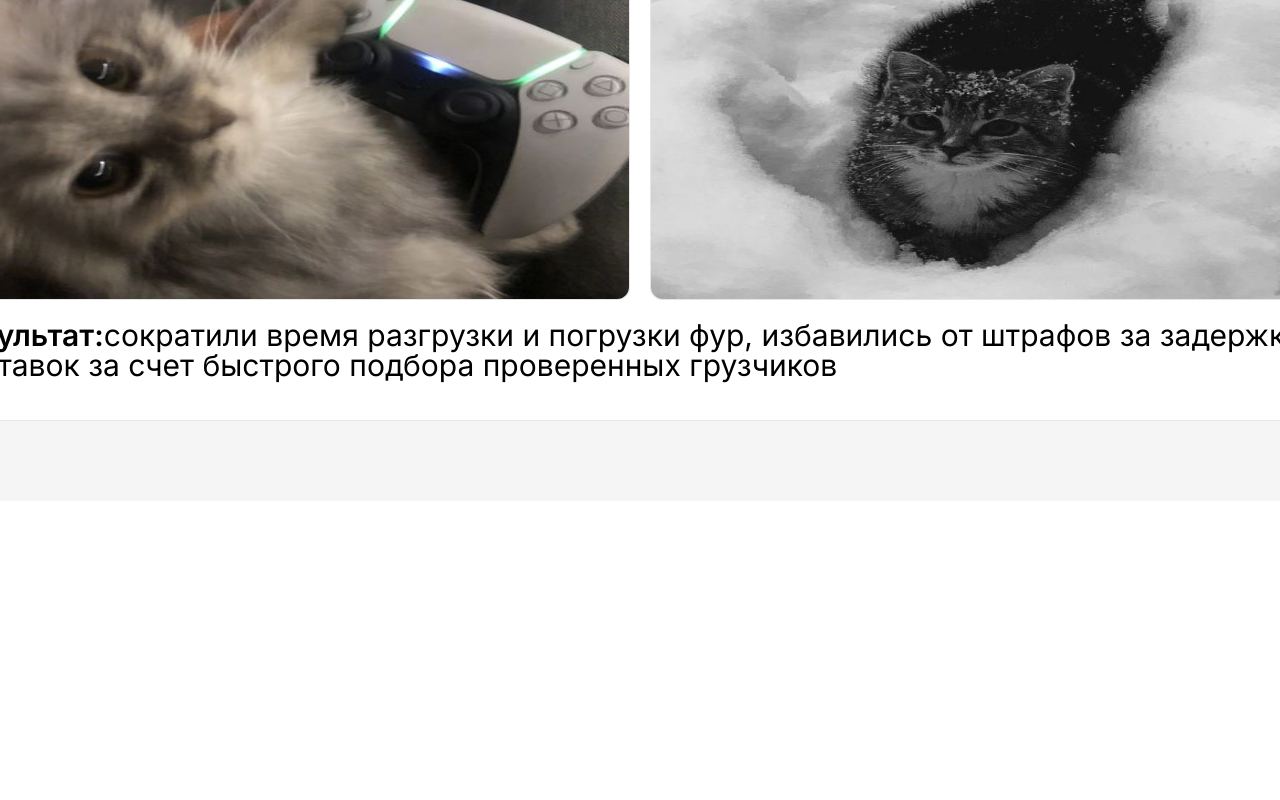
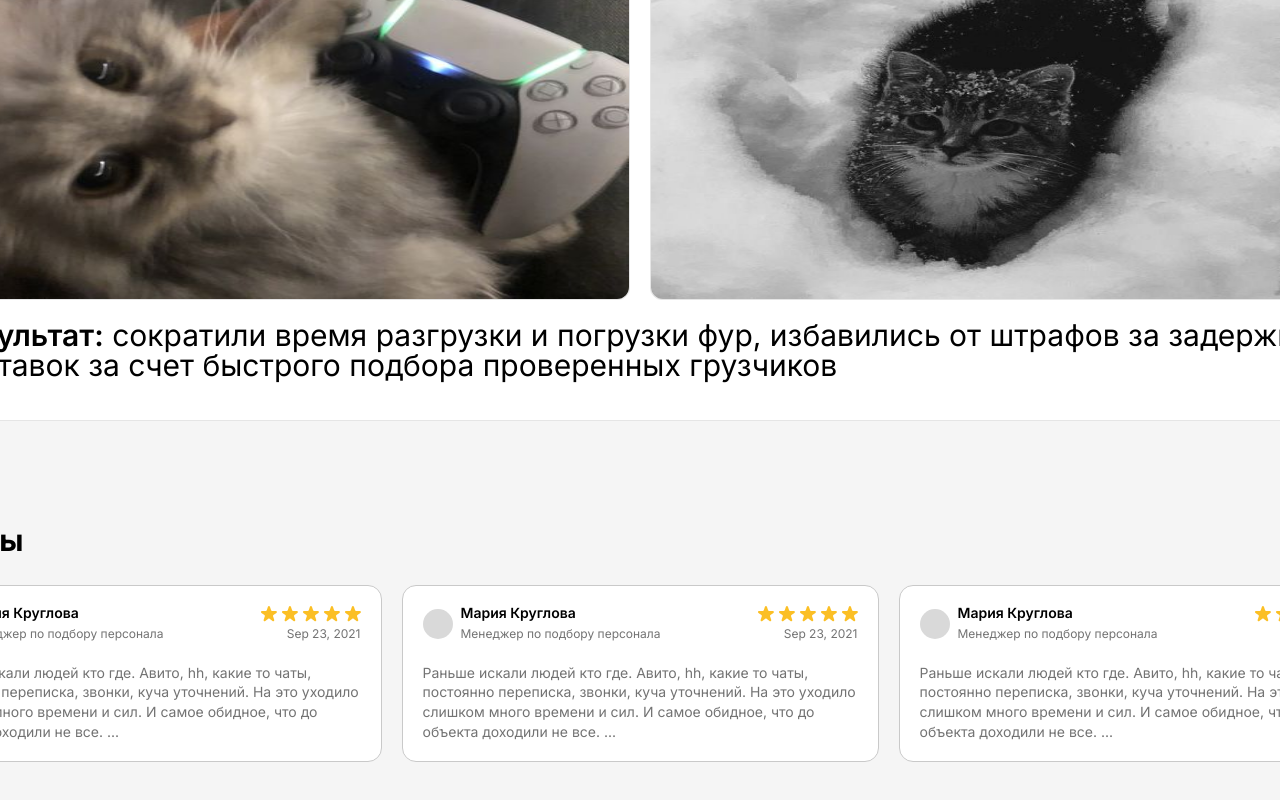
Before and after one commit to dekkud/Shift-Landing, a React (Vite) app: page / in a window 1280 px wide. Shown: the part 8051-8851 px from the top of the page. Before the commit the page ends 8552 px from the top, so only its background shows below. Built offline with nearby package versions, Linux system fonts and the light colour scheme.

Commit message:
designed reviews section and reviewCard component

```diff
--- a/src/App.jsx
+++ b/src/App.jsx
@@ -3,6 +3,7 @@ import Cases from "./sections/Cases/Cases"
 import FirstScreen from "./sections/FirstScreen/FirstScreen"
 import HowItWorks from "./sections/HowItWorks/HowItWorks"
 import Problems from "./sections/Problems/Problems"
+import Reviews from "./sections/Reviews/Reviews"
 import TrustPartners from "./sections/TrustPartners/TrustPartners"
 
 function App() {
@@ -14,6 +15,7 @@ function App() {
       <Benefits />
       <TrustPartners />
       <Cases />
+      <Reviews />
     </>
   )
 }
--- /dev/null
+++ b/src/components/ReviewCard/ReviewCard.jsx
@@ -0,0 +1,33 @@
+import styles from './ReviewCard.module.css'
+import star from '@/assets/star.svg'
+
+const ReviewCard = () => {
+	return (
+		<div className={styles.reviewCard}>
+			<div className={styles.reviewTop}>
+				<div className={styles.userPic}></div>
+				<div className={styles.subUserInfo}>
+					<div className={styles.userInfo}>
+						<h1>Мария Круглова</h1>
+						<span>Менеджер по подбору персонала</span>
+					</div>
+					<div className={styles.review}>
+						<div className={styles.fiveStars}>
+							<img src={star} alt="-" />
+							<img src={star} alt="-" />
+							<img src={star} alt="-" />
+							<img src={star} alt="-" />
+							<img src={star} alt="-" />
+						</div>
+						<span>Sep 23, 2021</span>
+					</div>
+				</div>
+			</div>
+			<div className={styles.reviewBottom}>
+				Раньше искали людей кто где. Авито, hh, какие то чаты, постоянно переписка, звонки, куча уточнений. На это уходило слишком много времени и сил. И самое обидное, что до объекта доходили не все. ...
+			</div>
+		</div>
+	)
+}
+
+export default ReviewCard
--- /dev/null
+++ b/src/components/ReviewCard/ReviewCard.module.css
@@ -0,0 +1,86 @@
+.reviewCard {
+	width: 477px;
+	background-color: #ffffff;
+	border: 1px solid #C9C9C9;
+	padding: 20px;
+	border-radius: 14px;
+}
+
+.subUserInfo {
+	display: flex;
+	justify-content: space-between;
+	align-items: flex-start;
+	flex-grow: 1;
+}
+
+.reviewTop {
+	display: flex;
+	align-items: center;
+	padding-bottom: 20px;
+}
+
+.userInfo {
+	margin-right: 17px;
+
+	&>h1 {
+		font-family: "Inter";
+		font-weight: 600;
+		font-size: 14px;
+		line-height: 100%;
+		letter-spacing: 0%;
+		padding-bottom: 4px;
+	}
+
+	&>span {
+		font-family: "Inter";
+		font-weight: 400;
+		font-size: 12px;
+		line-height: 140%;
+		letter-spacing: 0%;
+		color: #737373;
+	}
+}
+
+.review {
+	display: flex;
+	flex-direction: column;
+	align-items: flex-end;
+
+	&>span {
+		font-family: "Inter";
+		font-weight: 400;
+		font-size: 12px;
+		line-height: 140%;
+		letter-spacing: 0%;
+		color: #737373;
+	}
+}
+
+.fiveStars {
+	display: flex;
+	gap: 5px;
+	padding-bottom: 4px;
+	;
+}
+
+.fiveStars img {
+	width: 16px;
+	height: 16px;
+}
+
+.reviewBottom {
+	font-family: "Inter";
+	font-weight: 400;
+	font-size: 14px;
+	line-height: 140%;
+	letter-spacing: 0%;
+	color: #737373;
+}
+
+.userPic {
+	background-color: #D9D9D9;
+	width: 30px;
+	height: 30px;
+	border-radius: 100%;
+	margin-right: 8px;
+}
--- a/src/config/cardCase.js
+++ b/src/config/cardCase.js
@@ -10,17 +10,17 @@ import case3_2 from '@/assets/png/cases/case3_2.jpg'
 const cardCase = [
 	{
 		title: 'Строительная компания «Застройщик Вендор»',
-		result: 'сократила время на поиск рабочих в 14 раз за счет использования нашего агрегатора.',
+		result: ' сократила время на поиск рабочих в 14 раз за счет использования нашего агрегатора.',
 		images: [case1_1, case1_2]
 	},
 	{
 		title: 'Производство стальных конструкций «Железно»',
-		result: 'сократила сроки производства продукции за счет стабильного выхода рабочих.',
+		result: ' сократила сроки производства продукции за счет стабильного выхода рабочих.',
 		images: [case2_1, case2_2]
 	},
 	{
 		title: 'Оптовый склад бытовой химии',
-		result: 'cократили время разгрузки и погрузки фур, избавились от штрафов за задержки поставок за счет быстрого подбора проверенных грузчиков',
+		result: ' cократили время разгрузки и погрузки фур, избавились от штрафов за задержки поставок за счет быстрого подбора проверенных грузчиков',
 		images: [case3_1, case3_2]
 	}
 ]
--- /dev/null
+++ b/src/sections/Reviews/Reviews.jsx
@@ -0,0 +1,19 @@
+import ReviewCard from '@/components/ReviewCard/ReviewCard'
+import styles from './Reviews.module.css'
+
+const Reviews = () => {
+	return (
+		<div className={styles.reviews}>
+			<div className={styles.subReviews}>
+				<h1>Отзывы</h1>
+				<div className={styles.reviewCards}>
+					<ReviewCard />
+					<ReviewCard />
+					<ReviewCard />
+				</div>
+			</div>
+		</div>
+	)
+}
+
+export default Reviews
--- /dev/null
+++ b/src/sections/Reviews/Reviews.module.css
@@ -0,0 +1,24 @@
+.reviews {
+	width: 100%;
+	background-color: #F5F5F5;
+	padding: 24px 0 80px 0;
+	display: flex;
+	justify-content: center;
+}
+
+.subReviews {
+
+	&>h1 {
+		font-family: "Inter";
+		font-weight: 700;
+		font-size: 30px;
+		line-height: 100%;
+		letter-spacing: 0%;
+		padding-bottom: 30px;
+	}
+}
+
+.reviewCards {
+	display: flex;
+	gap: 20px
+}
```
Also changed, not shown: src/assets/star.svg (added).
